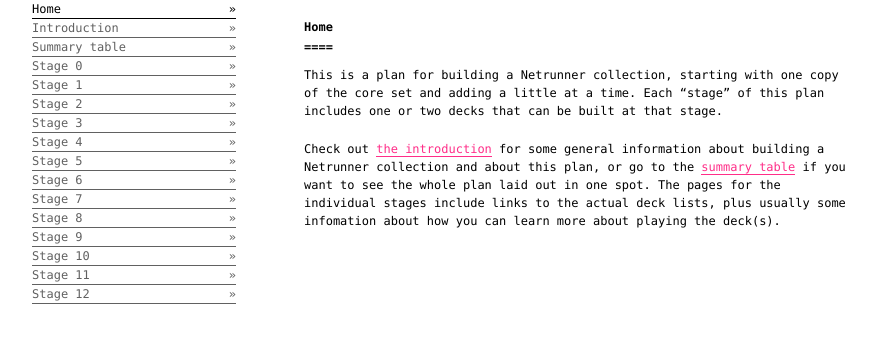
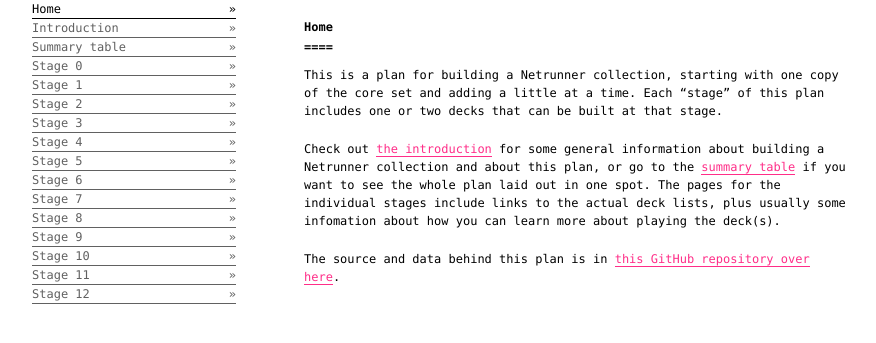
Before and after one commit to Absotively/anr-collection-plan, a Jekyll site: the page built from docs/index.md, in a window 1280 px wide. Shown: the top 343 px of the page, without its empty margins (200-1076 px from the left). Built offline with Jekyll 4.4.1, drawn with Linux system fonts in a browser that asks for light colours.

Commit message:
Add link to GitHub repo

```diff
--- a/docs/index.md
+++ b/docs/index.md
@@ -6,3 +6,5 @@ permalink: /
 This is a plan for building a Netrunner collection, starting with one copy of the core set and adding a little at a time. Each "stage" of this plan includes one or two decks that can be built at that stage.
 
 Check out [the introduction](introduction) for some general information about building a Netrunner collection and about this plan, or go to the [summary table](summary-table) if you want to see the whole plan laid out in one spot. The pages for the individual stages include links to the actual deck lists, plus usually some infomation about how you can learn more about playing the deck(s).
+
+The source and data behind this plan is in [this GitHub repository over here](https://github.com/Absotively/anr-collection-plan).
```
